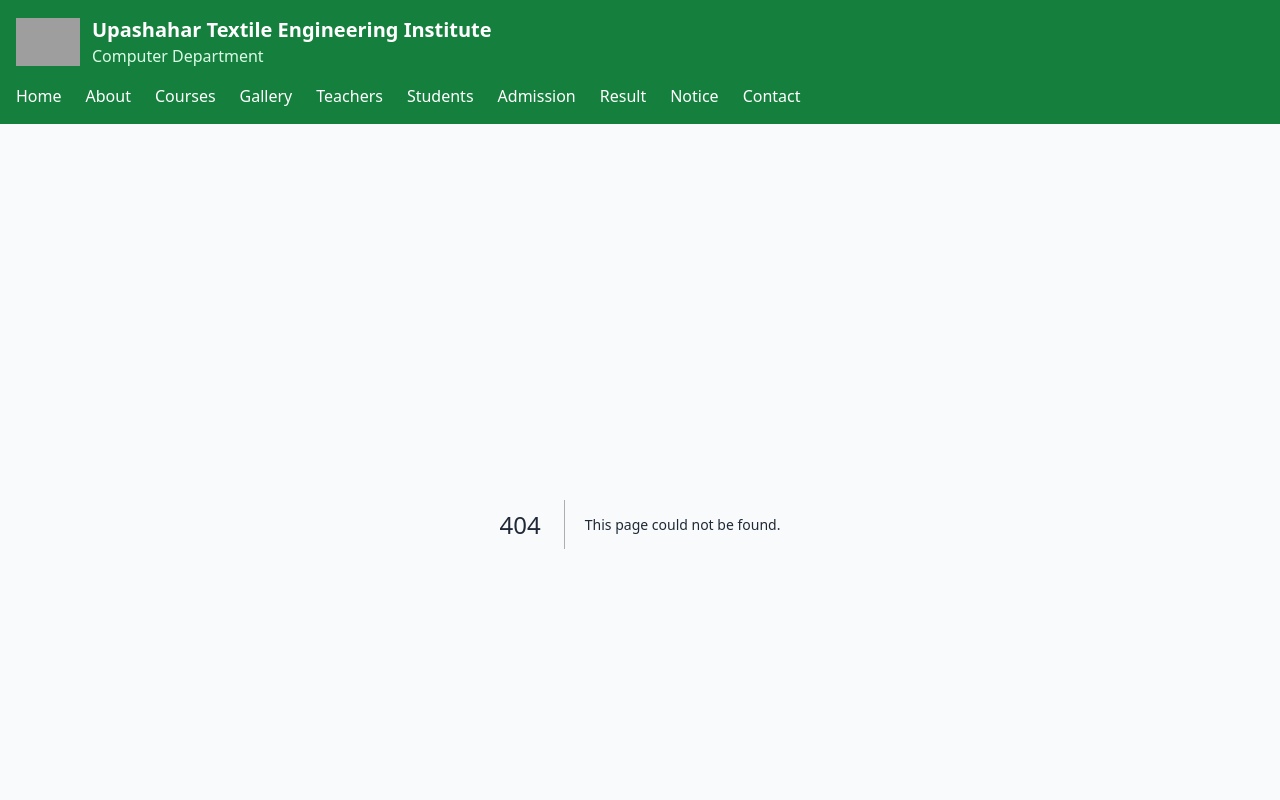
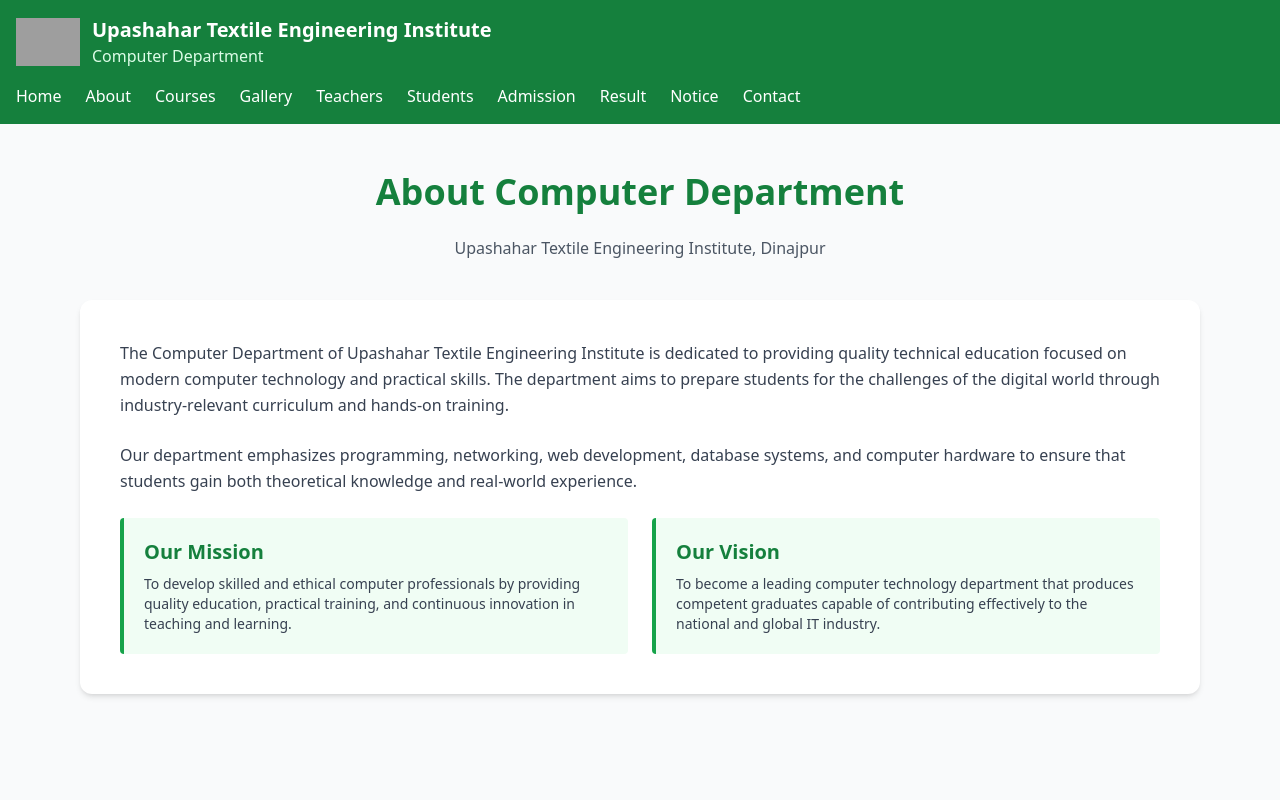
Before and after one commit to Mijanurrmiraj/utei.cst, a Next.js app: page /about in a window 1280 px wide. Before the commit this address had no page. Shown: the top 800 px of the page. Built offline with nearby package versions, Linux system fonts and the light colour scheme; grey boxes are pictures that could not be loaded.

Commit message:
Create page.js

```diff
--- /dev/null
+++ b/app/about/page.js
@@ -0,0 +1,62 @@
+export const metadata = {
+  title: "About | UTEI Computer Department",
+};
+
+export default function AboutPage() {
+  return (
+    <div className="max-w-6xl mx-auto px-4 py-12">
+      {/* Page Title */}
+      <h1 className="text-3xl md:text-4xl font-bold text-green-700 text-center mb-6">
+        About Computer Department
+      </h1>
+
+      <p className="text-center text-gray-600 mb-10">
+        Upashahar Textile Engineering Institute, Dinajpur
+      </p>
+
+      {/* About Content */}
+      <div className="bg-white rounded-xl shadow-md p-6 md:p-10 space-y-6">
+        <p className="text-gray-700 leading-relaxed">
+          The Computer Department of Upashahar Textile Engineering Institute
+          is dedicated to providing quality technical education focused on
+          modern computer technology and practical skills. The department
+          aims to prepare students for the challenges of the digital world
+          through industry-relevant curriculum and hands-on training.
+        </p>
+
+        <p className="text-gray-700 leading-relaxed">
+          Our department emphasizes programming, networking, web development,
+          database systems, and computer hardware to ensure that students gain
+          both theoretical knowledge and real-world experience.
+        </p>
+
+        {/* Mission & Vision */}
+        <div className="grid grid-cols-1 md:grid-cols-2 gap-6 mt-8">
+          {/* Mission */}
+          <div className="border-l-4 border-green-600 bg-green-50 p-5 rounded">
+            <h2 className="text-xl font-semibold text-green-700 mb-2">
+              Our Mission
+            </h2>
+            <p className="text-gray-700 text-sm">
+              To develop skilled and ethical computer professionals by providing
+              quality education, practical training, and continuous innovation
+              in teaching and learning.
+            </p>
+          </div>
+
+          {/* Vision */}
+          <div className="border-l-4 border-green-600 bg-green-50 p-5 rounded">
+            <h2 className="text-xl font-semibold text-green-700 mb-2">
+              Our Vision
+            </h2>
+            <p className="text-gray-700 text-sm">
+              To become a leading computer technology department that produces
+              competent graduates capable of contributing effectively to the
+              national and global IT industry.
+            </p>
+          </div>
+        </div>
+      </div>
+    </div>
+  );
+}
```
